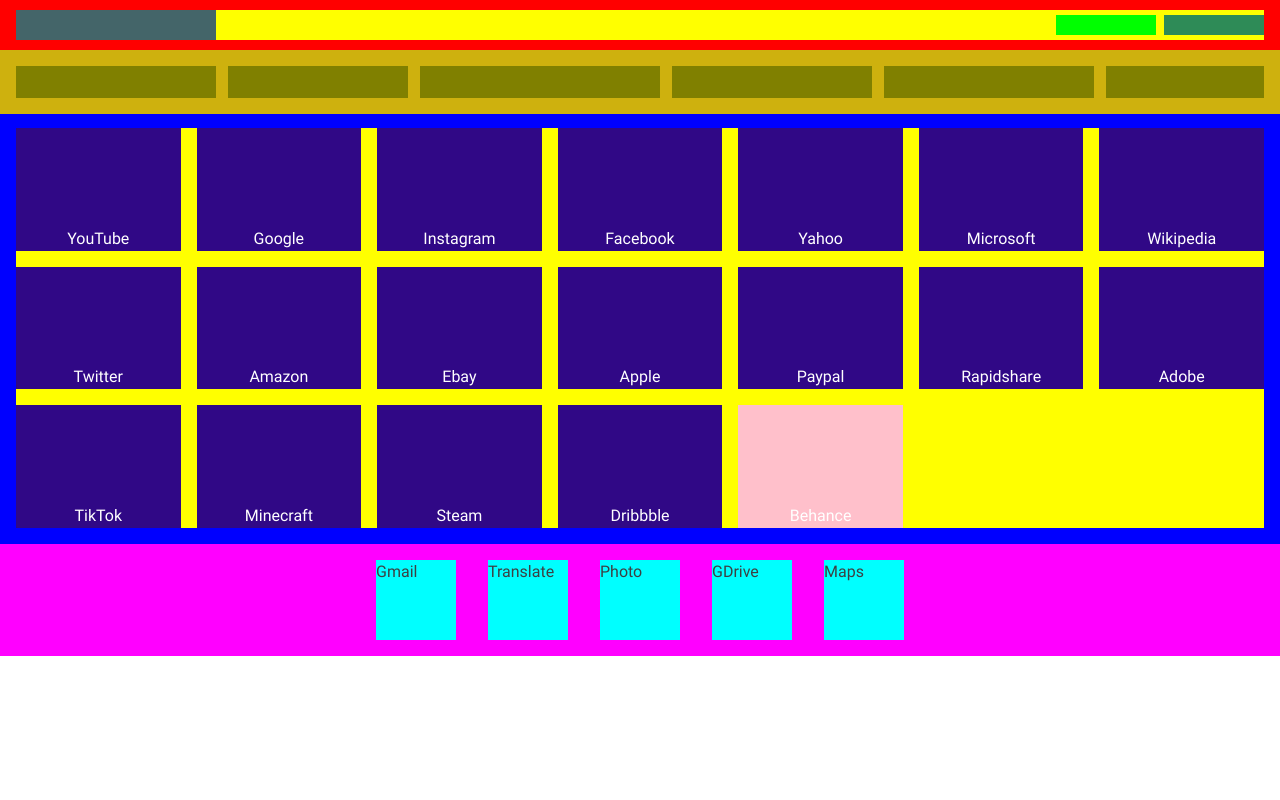
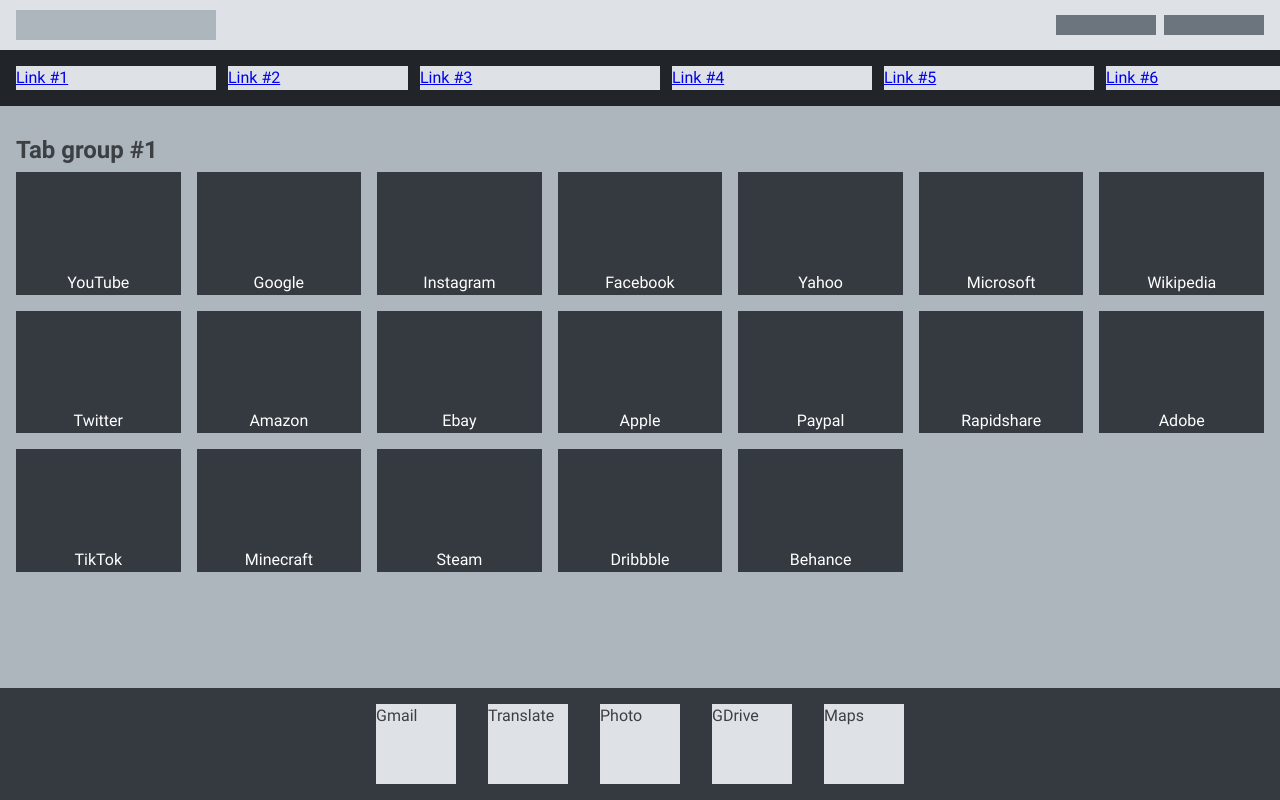
Before and after one commit to artemy-onuchin/webbookmarks, a React (Create React App) app: page / in a window 1280 px wide. Built offline with nearby package versions, Linux system fonts and the light colour scheme.

Commit message:
Rebuild structure of application

```diff
--- a/src/App.jsx
+++ b/src/App.jsx
@@ -1,15 +1,28 @@
+import { useState, useEffect } from 'react';
+
 import Header from './components/layout/Header';
 import Navigation from './components/layout/Navigation';
 import Card from './components/general/Card';
 import Footer from './components/layout/Footer';
 
 function App() {
+    const [menuStatus, setMenuStatus] = useState('')
+
+    useEffect(() => {
+        if(menuStatus) {
+            document.body.className = 'no-scroll'
+        } else {
+            document.body.className = ''
+        }
+    }, [menuStatus])
+
     return (
-        <div className="App">
-            <Header/>
-            <Navigation/>
+        <div className="wrapper">
+            <Header menuStatus={menuStatus} onClickBurger={() => setMenuStatus(!menuStatus)}/>
+            <Navigation open={menuStatus}/>
             <main className="main">
-                <div className="card__list container">
+                <h1 className="card__list-name">Tab group #1</h1>
+                <div className="card__list">
                     <Card name="YouTube"/>
                     <Card name="Google"/>
                     <Card name="Instagram"/>
--- a/src/components/layout/Header.jsx
+++ b/src/components/layout/Header.jsx
@@ -1,15 +1,18 @@
 import React from 'react'
 
-export default function Header() {
+export default function Header({menuStatus, onClickBurger}) {
     return (
         <header className="header">
-            <div className="header__inner container">
-                <div className="logo"></div>
-                <button className="button burger" data-classname="burger"></button>
-                <div className="buttons">
-                    <button className="button reg"></button>
-                    <button className="button login"></button>
-                </div>
+            <div className="logo"></div>
+
+            <button
+                className={`burger ${menuStatus ? '_isActive' : ''}`}
+                onClick={() => onClickBurger(!menuStatus)}
+            ></button>
+
+            <div className="buttons">
+                <button className="button reg"></button>
+                <button className="button login"></button>
             </div>
         </header>
     )
--- a/src/components/layout/Navigation.jsx
+++ b/src/components/layout/Navigation.jsx
@@ -1,18 +1,16 @@
 import React from 'react'
 
-export default function Navigation() {
+export default function Navigation({open}) {
     return (
-        <nav className="nav">
-            <div className="nav__list">
-                <div className="link"></div>
-                <div className="link"></div>
-                <div className="link"></div>
-                <div className="link"></div>
-                <div className="link"></div>
-                <div className="link"></div>
-                <div className="link"></div>
-                <div className="link"></div>
-            </div>
+        <nav className={`nav${open ? ' _isOpen' : ''}`}>
+            <a href="sonelink" className="link">Link #1</a>
+            <a href="sonelink" className="link">Link #2</a>
+            <a href="sonelink" className="link">Link #3</a>
+            <a href="sonelink" className="link">Link #4</a>
+            <a href="sonelink" className="link">Link #5</a>
+            <a href="sonelink" className="link">Link #6</a>
+            <a href="sonelink" className="link">Link #7</a>
+            <a href="sonelink" className="link">Link #8</a>
         </nav>
     )
 }
--- a/src/styles/components_rules/Card.module.scss
+++ b/src/styles/components_rules/Card.module.scss
@@ -1,4 +1,5 @@
 @import "../mixins";
+@import "../vars";
 
 .card {
   display: flex;
@@ -7,13 +8,12 @@
   width: 100%;
   height: auto;
   padding-top: 60%;
-  background: #300886;
+  background: $dev-color-800;
   color: #fff;
 
   &:last-child {
     grid-column: 1 / -1;
     padding-top: 30%;
-    background: pink;
 
     @include bp540 {
       grid-column: auto;
--- a/src/styles/components_rules/FooterTag.module.scss
+++ b/src/styles/components_rules/FooterTag.module.scss
@@ -1,10 +1,11 @@
 @import "../mixins";
+@import "../vars";
 
 .item {
   width: 40px;
   height: 40px;
   margin-right: 16px;
-  background: #0ff;
+  background: $dev-color-300;
 
   @include bp540 {
     width: 60px;
--- a/src/styles/layout_rules/_body.scss
+++ b/src/styles/layout_rules/_body.scss
@@ -4,9 +4,6 @@ html {
 }
 
 body {
-  display: flex;
-  position: relative;
-  flex-direction: column;
   width: 100%;
   min-width: 320px;
   height: 100%;
@@ -14,11 +11,17 @@ body {
   font-family: $font-family, sans-serif;
   font-size: $size * 2;
   line-height: 1.5;
+
+  &.no-scroll {
+    overflow: hidden;
+  }
 }
 
-.container {
-  width: 100%;
-  max-width: 1800px;
-  margin: 0 auto;
-  background: #ff0;
+.wrapper {
+  display: flex;
+  position: relative;
+  flex-direction: column;
+  min-width: 320px;
+  min-height: 100vh;
+  background: #000;
 }
--- a/src/styles/layout_rules/_content.scss
+++ b/src/styles/layout_rules/_content.scss
@@ -1,7 +1,7 @@
 .main {
   flex-grow: 1;
   padding: 58px 8px 8px;
-  background: #00f;
+  background: $dev-color-500;
 
   @include bp540 {
     padding: 64px 16px 16px;
@@ -12,7 +12,8 @@
   display: grid;
   grid-gap: 8px;
   grid-template-columns: repeat(2, 1fr);
-  max-width: 1800px;
+  width: 100%;
+  max-width: 1680px;
   margin: 0 auto;
 
   @include bp540 {
@@ -36,4 +37,11 @@
   @include bp1440 {
     grid-template-columns: repeat(8, 1fr);
   }
+
+  &-name {
+    max-width: 1680px;
+    margin: 16px auto 8px;
+    font-size: 24px;
+    line-height: 28px;
+  }
 }
--- a/src/styles/layout_rules/_footer.scss
+++ b/src/styles/layout_rules/_footer.scss
@@ -3,7 +3,7 @@
   align-items: center;
   justify-content: center;
   padding: 10px;
-  background-color: #f0f;
+  background-color: $dev-color-800;
 
   @include bp540 {
     padding: 16px;
--- a/src/styles/layout_rules/_header.scss
+++ b/src/styles/layout_rules/_header.scss
@@ -6,25 +6,24 @@
   left: 0;
   z-index: 99;
   align-items: center;
+  justify-content: space-between;
   height: 50px;
   padding: 0 8px;
-  background: #f00;
+  background: $dev-color-300;
 
   @include bp540 {
     padding: 0 16px;
   }
 
-  &__inner {
-    display: flex;
-    align-items: center;
-    justify-content: space-between;
+  @include bp1440 {
+    padding: 0 32px;
   }
 }
 
 .logo {
   width: 200px;
   height: 30px;
-  background-color: #446569;
+  background-color: $dev-color-500;
 }
 
 .button {
@@ -45,19 +44,59 @@
   }
 }
 
-.reg {
-  background: lime;
-}
-
+.reg,
 .login {
-  background: seagreen;
+  background: $dev-color-600;
 }
 
 .burger {
-  width: 24px;
-  height: 24px;
+  display: flex;
+  position: relative;
+  flex-direction: column;
+  align-items: center;
+  justify-content: center;
+  width: 28px;
+  height: 28px;
+  transition: $transition ease-in-out;
+  border: none;
+  outline: none;
+  background: $dev-color-100;
 
   @include bp768 {
     display: none;
   }
+
+  &::before,
+  &::after {
+    position: relative;
+    width: 28px;
+    height: 2px;
+    transition: $transition ease-in-out;
+    background: $dev-color-500;
+    content: "";
+  }
+
+  &::before {
+    top: -4px;
+  }
+
+  &::after {
+    top: 4px;
+  }
+
+  &._isActive {
+    transform: rotate(270deg);
+
+    &::before {
+      top: 2px;
+      transform: rotate(45deg);
+      background: $dev-color-900;
+    }
+
+    &::after {
+      top: 0;
+      transform: rotate(-45deg);
+      background: $dev-color-900;
+    }
+  }
 }
--- a/src/styles/layout_rules/_navigation.scss
+++ b/src/styles/layout_rules/_navigation.scss
@@ -1,15 +1,17 @@
 .nav {
+  display: flex;
   position: fixed;
   top: 50px;
   bottom: 0;
   left: 0;
   z-index: 80;
+  flex-direction: column;
   width: 100%;
   height: auto;
   padding: 16px;
   transform: translateX(-100%);
   transition: 200ms ease-in-out;
-  background: #ceb10e;
+  background: $dev-color-900;
   overflow: hidden;
 
   @media (min-width: 766px) {
@@ -17,8 +19,16 @@
   }
 
   @include bp768 {
+    display: grid;
     position: relative;
+    justify-content: start;
+    grid-auto-flow: column;
     transform: translate(0);
+    overflow-x: auto;
+  }
+
+  @include bp1440 {
+    padding: 16px 32px;
   }
 
   &._isOpen {
@@ -26,25 +36,11 @@
   }
 }
 
-.nav__list {
-  display: flex;
-  flex-direction: column;
-
-  @include bp768 {
-    display: grid;
-    justify-content: start;
-    grid-auto-flow: column;
-    max-width: 1800px;
-    margin: 0 auto;
-    overflow-x: scroll;
-  }
-}
-
 .link {
   width: 200px;
-  height: 32px;
+  height: auto;
   margin-bottom: 12px;
-  background: olive;
+  background: $dev-color-300;
 
   @include bp768 {
     margin-right: 12px;
```
